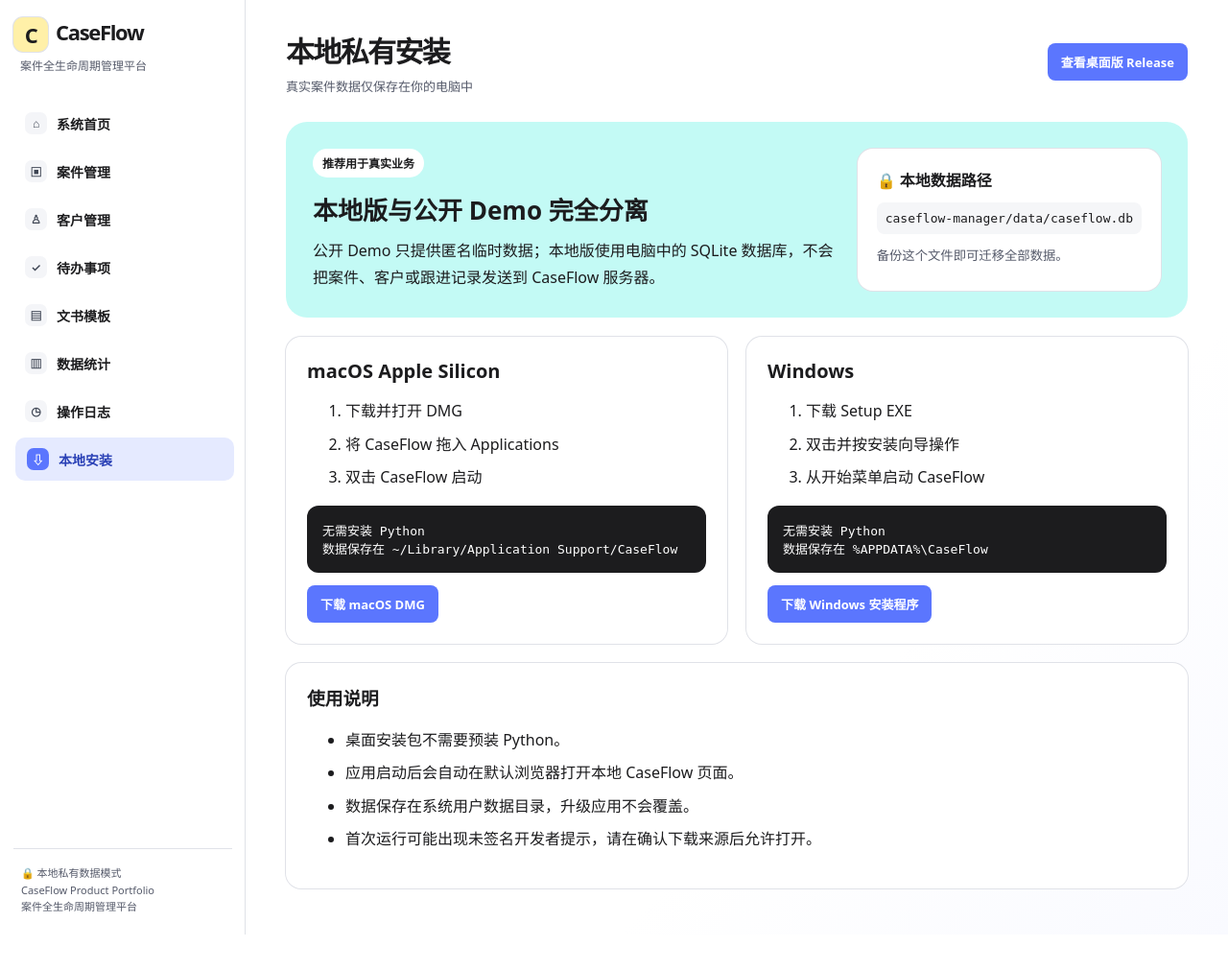
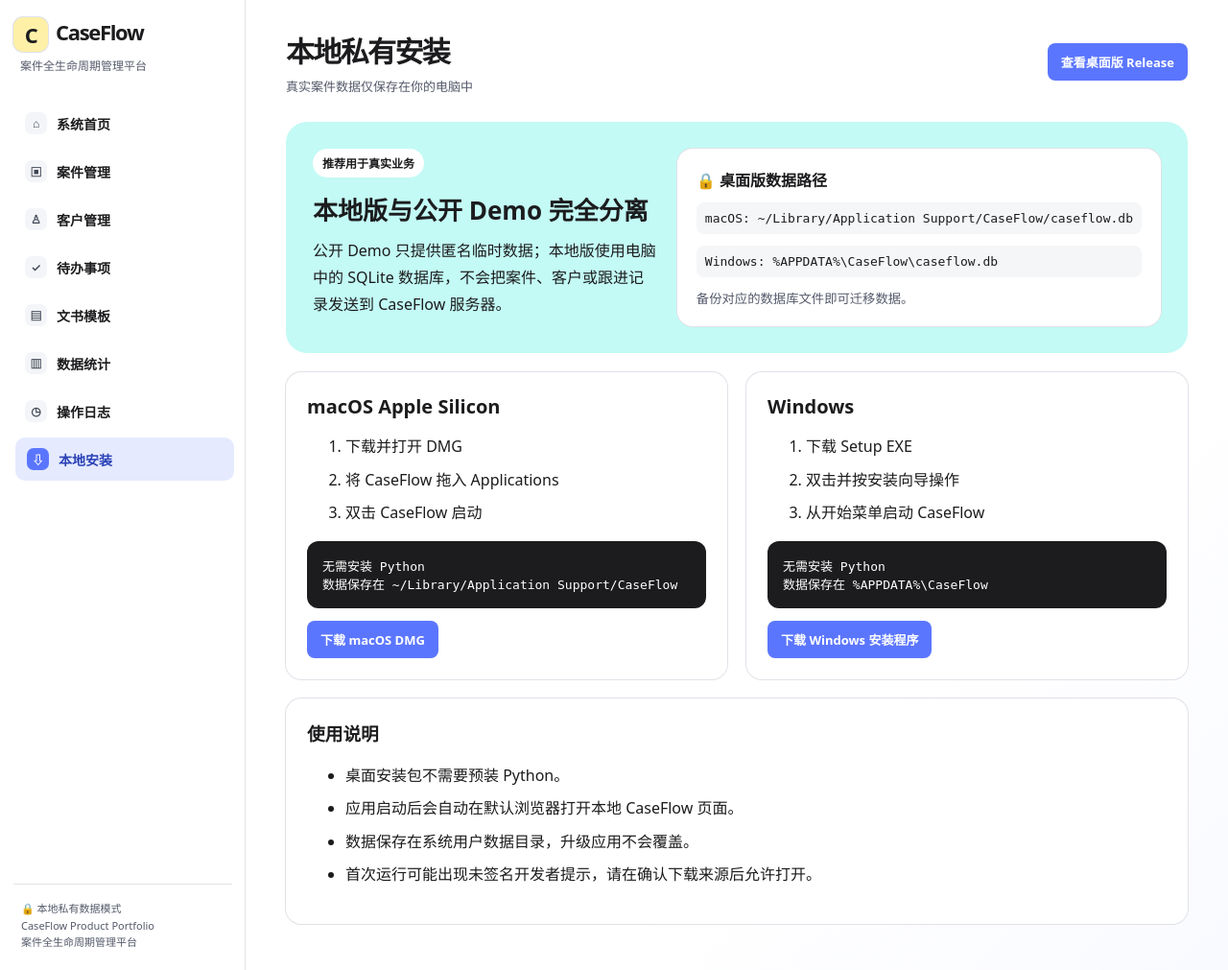
Before and after one commit to kiliwei12/caseflow-manager, a Flask app: page /install in a window 1280 px wide. Shown: the whole page at 96% size. Before the commit the page ends 974 px from the top, so only its background shows below. Run offline with Flask 3, Linux system fonts and the light colour scheme.

Commit message:
docs: clarify desktop installer downloads and local data paths

```diff
--- a/templates/install.html
+++ b/templates/install.html
@@ -12,7 +12,7 @@
         <h3>本地版与公开 Demo 完全分离</h3>
         <p>公开 Demo 只提供匿名临时数据；本地版使用电脑中的 SQLite 数据库，不会把案件、客户或跟进记录发送到 CaseFlow 服务器。</p>
     </div>
-    <div class="privacy-card"><strong>🔒 本地数据路径</strong><code>caseflow-manager/data/caseflow.db</code><small>备份这个文件即可迁移全部数据。</small></div>
+    <div class="privacy-card"><strong>🔒 桌面版数据路径</strong><code>macOS: ~/Library/Application Support/CaseFlow/caseflow.db</code><code>Windows: %APPDATA%\CaseFlow\caseflow.db</code><small>备份对应的数据库文件即可迁移数据。</small></div>
 </section>
 
 <div class="install-grid">
```
Also changed, not shown: README.md.
